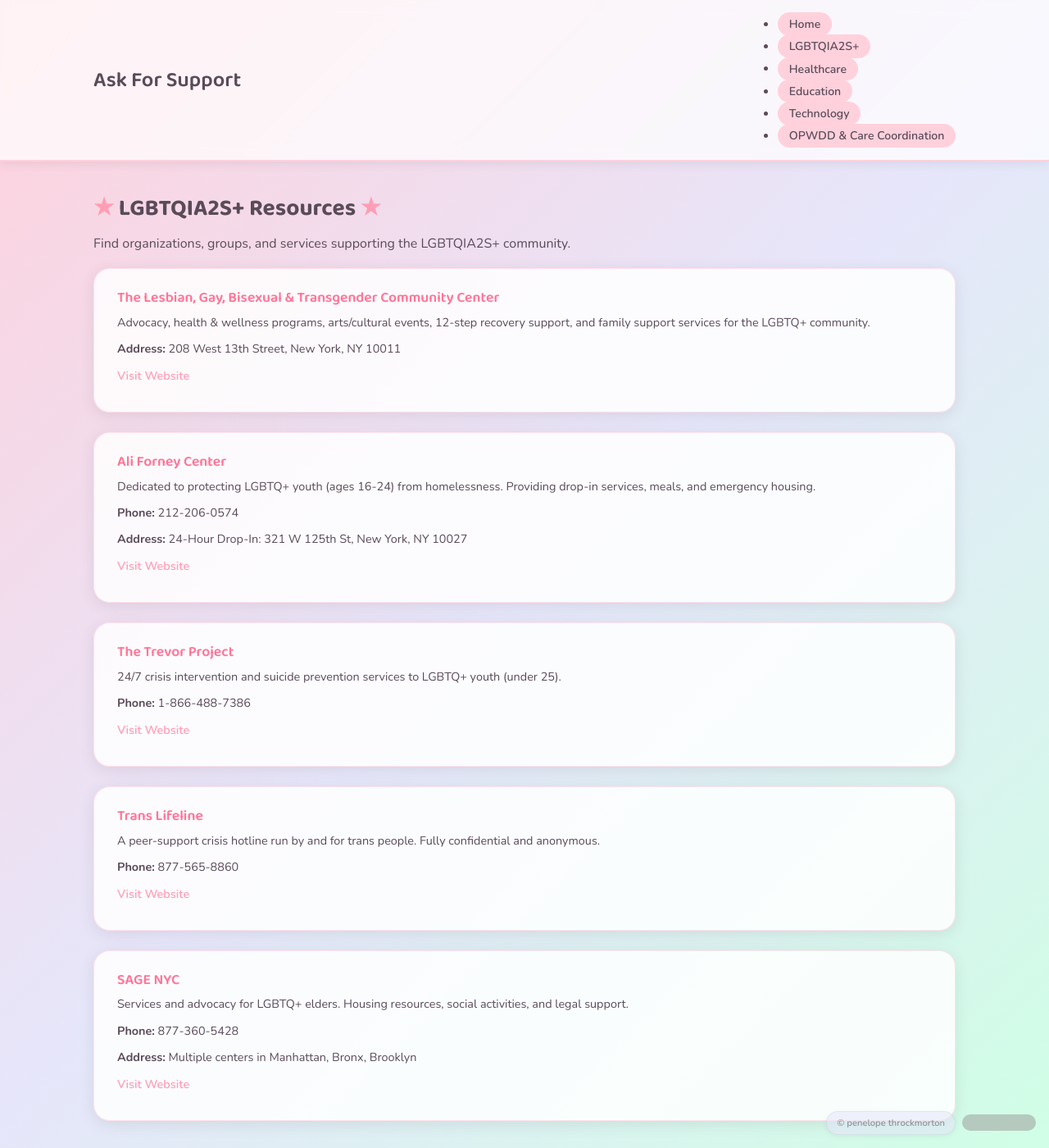
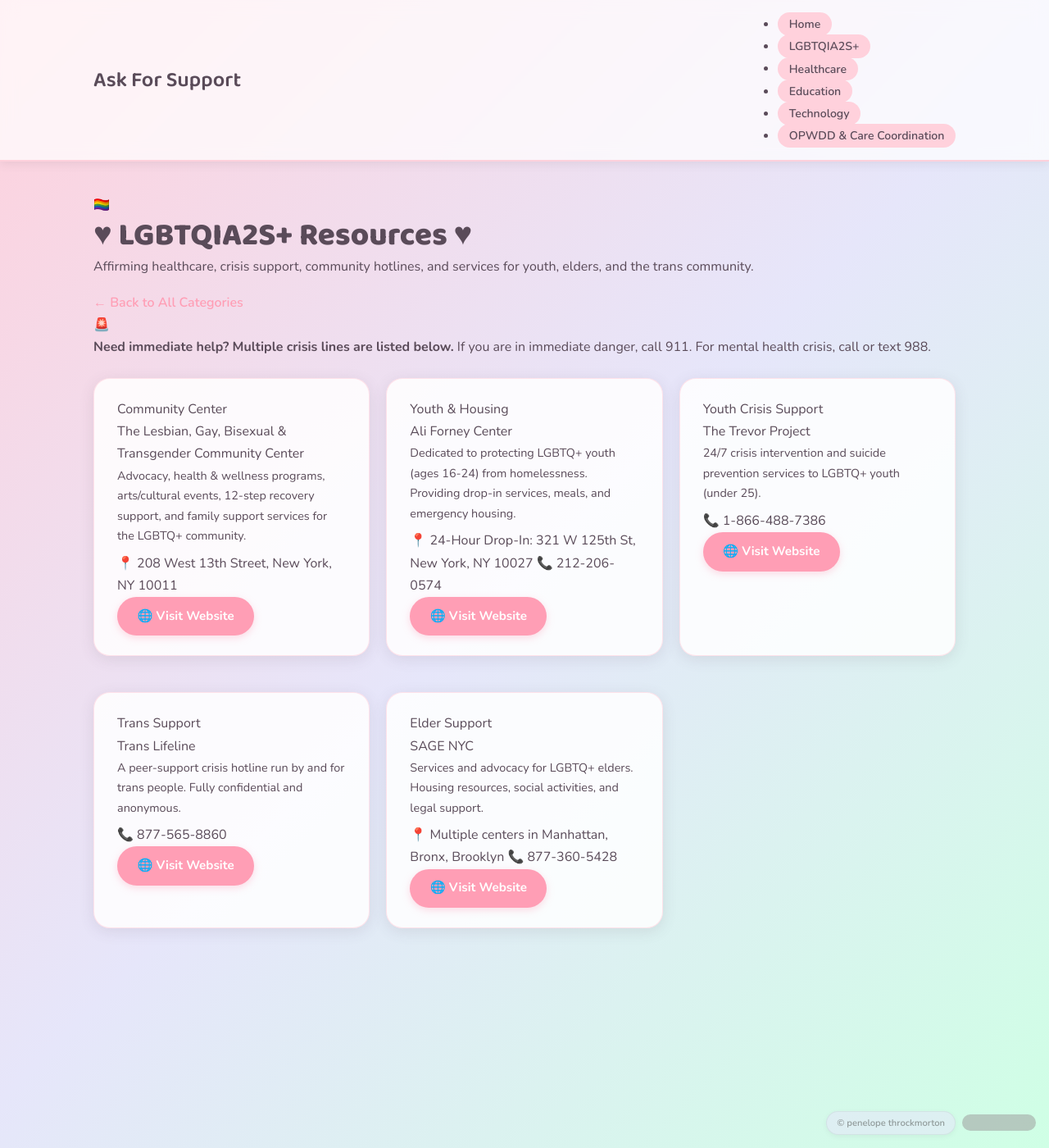
Before and after one commit to penelopethrock-cyber/askforsupport, a Jekyll site: the page built from lgbtqia2s/index.html, in a window 1280 px wide and 1400 px high. Shown: the whole window at 82% size. Built offline with Jekyll 4.4.1, drawn with Linux system fonts in a browser that asks for light colours; grey boxes are pictures that could not be loaded.

Commit message:
feat(lgbtqia2s): rewrite lgbtqia2s/index.html with themed template + crisis banner

```diff
--- a/lgbtqia2s/index.html
+++ b/lgbtqia2s/index.html
@@ -2,17 +2,33 @@
 layout: default
 title: LGBTQIA2S+ Resources
 ---
-<h2>LGBTQIA2S+ Resources</h2>
-<p>Find organizations, groups, and services supporting the LGBTQIA2S+ community.</p>
-
-<div class="resource-list">
+<section class="page-header">
+  <div class="page-icon">&#127987;&#65039;&#8205;&#127752;</div>
+  <h1>LGBTQIA2S+ Resources</h1>
+  <p>Affirming healthcare, crisis support, community hotlines, and services for youth, elders, and the trans community.</p>
+</section>
+<a href="/" class="back-link">&#8592; Back to All Categories</a>
+<div class="crisis-banner">
+  <span class="crisis-icon">&#128680;</span>
+  <div class="crisis-text">
+    <strong>Need immediate help? Multiple crisis lines are listed below.</strong>
+    <span>If you are in immediate danger, call 911. For mental health crisis, call or text 988.</span>
+  </div>
+</div>
+<div class="resource-grid">
   {% for resource in site.data.resources.lgbtqia2s %}
   <div class="resource-card">
-    <h3>{{ resource.name }}</h3>
-    <p class="desc">{{ resource.description }}</p>
-    {% if resource.phone %}<p><strong>Phone:</strong> {{ resource.phone }}</p>{% endif %}
-    {% if resource.address %}<p><strong>Address:</strong> {{ resource.address }}</p>{% endif %}
-    {% if resource.link %}<p><a href="{{ resource.link }}" target="_blank" rel="noopener noreferrer">Visit Website</a></p>{% endif %}
+    {% if resource.type %}<span class="resource-type">{{ resource.type }}</span>{% endif %}
+    <div class="resource-name">{{ resource.name }}</div>
+    <p class="resource-desc">{{ resource.description }}</p>
+    <div class="resource-details">
+      {% if resource.address %}<span><span class="detail-icon">&#128205;</span> {{ resource.address }}</span>{% endif %}
+      {% if resource.phone %}<span><span class="detail-icon">&#128222;</span> {{ resource.phone }}</span>{% endif %}
+      {% if resource.hours %}<span><span class="detail-icon">&#128336;</span> {{ resource.hours }}</span>{% endif %}
+    </div>
+    <div class="card-actions">
+      {% if resource.link %}<a href="{{ resource.link }}" target="_blank" rel="noopener" class="btn btn-primary">&#127760; Visit Website</a>{% endif %}
+    </div>
   </div>
   {% endfor %}
 </div>
```
